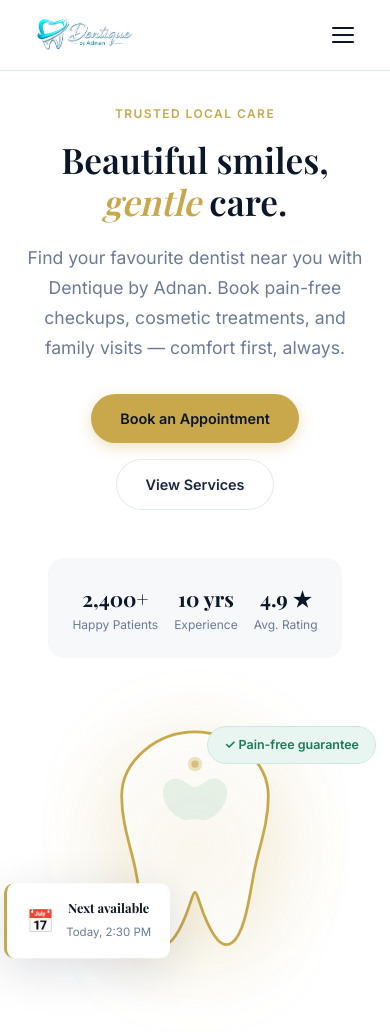
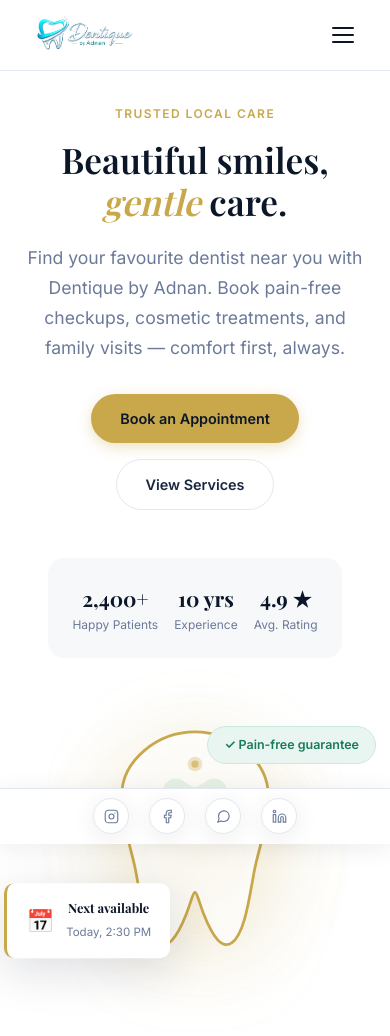
Before and after one commit to owais2156/Dentique-by-Adnan, a plain HTML site: page index.html in a window 390 px wide. Shown: the top 1036 px of the page. Drawn offline with nearby package versions, Linux system fonts and the light colour scheme.

Commit message:
Update social-bar styles for mobile view

```diff
--- a/style.css
+++ b/style.css
@@ -833,7 +833,22 @@
 @media (max-width: 768px) {
   .nav-links { display: none; }
   .hamburger { display: flex; }
-  .social-bar { display: none; }
+  .social-bar {
+    position: fixed;
+    left: 0;
+    right: 0;
+    top: auto;
+    bottom: 0;
+    transform: none;
+    flex-direction: row;
+    justify-content: center;
+    gap: 1.25rem;
+    padding: 0.6rem 0;
+    background: var(--white);
+    border-top: 1px solid var(--border);
+    box-shadow: var(--shadow);
+  }
+  body { padding-bottom: 56px; }
   .section { padding: 4rem 1.5rem; }
   .final-cta { padding: 4rem 1.5rem; }
   .footer-inner { grid-template-columns: 1fr; gap: 2rem; }
```
